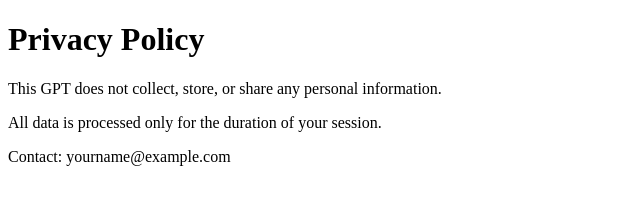
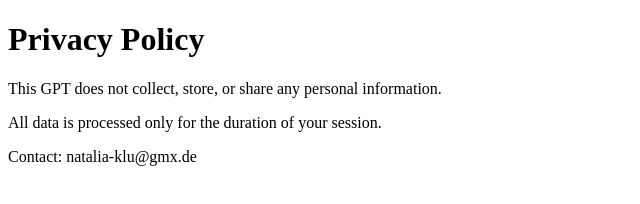
Before and after one commit to natalia-klu/sample-privacy-policy, a plain HTML site: page index.html in a window 1280 px wide. Shown: the full height of the page, 0-640 px from the left. Drawn offline with Linux system fonts and the light colour scheme.

Commit message:
Update index.html

```diff
--- a/index.html
+++ b/index.html
@@ -8,6 +8,6 @@
   <h1>Privacy Policy</h1>
   <p>This GPT does not collect, store, or share any personal information.</p>
   <p>All data is processed only for the duration of your session.</p>
-  <p>Contact: yourname@example.com</p>
+  <p>Contact: natalia-klu@gmx.de</p>
 </body>
 </html>
```
